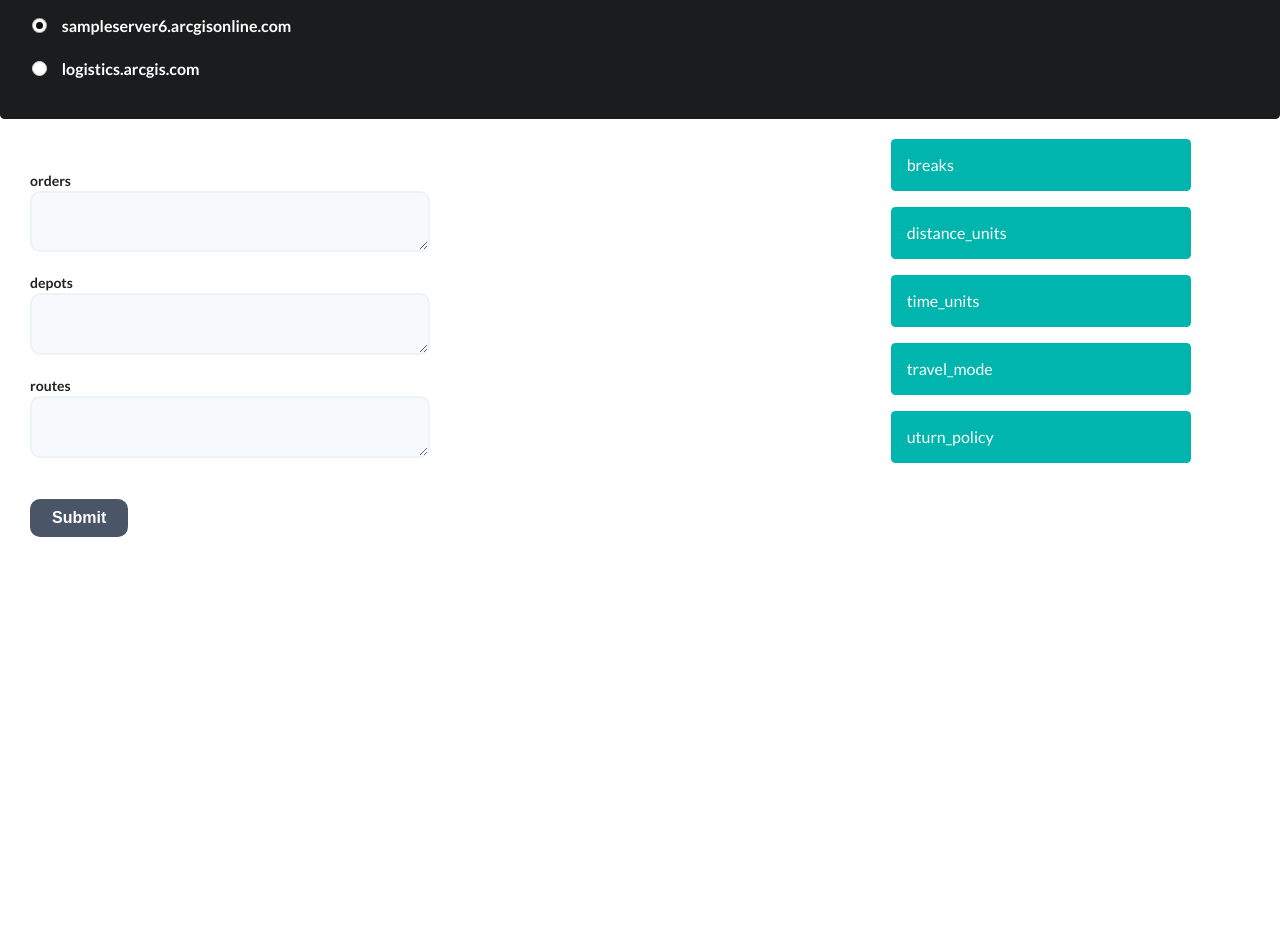
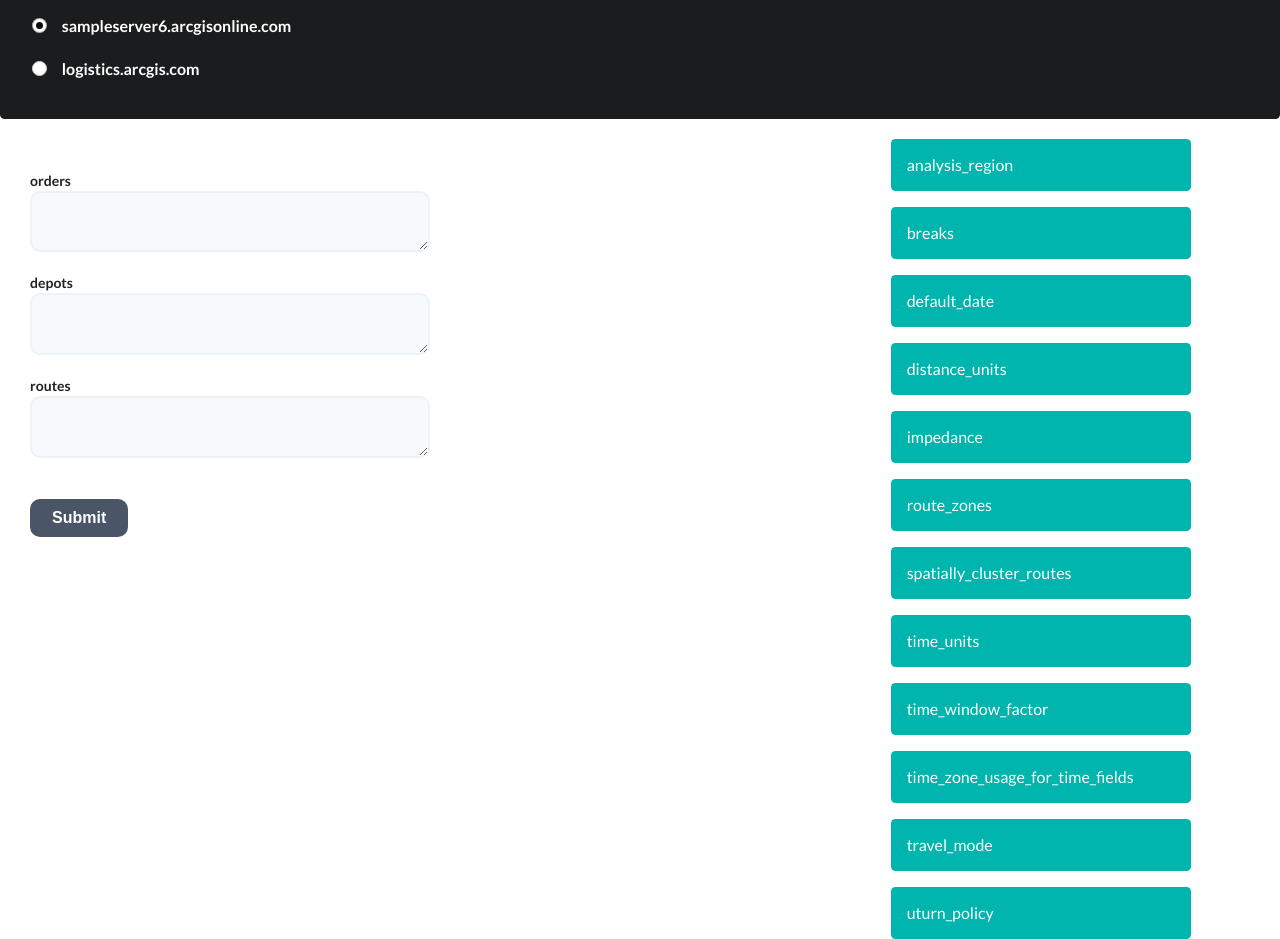
Before and after one commit to banuelosj/vrp-react-app, a React (Create React App) app: page / in a window 1280 px wide. Shown: the part 300-1239 px from the top of the page. Before the commit the page ends 869 px from the top, so only its background shows below. Built offline with nearby package versions, Linux system fonts and the light colour scheme.

Commit message:
added some new inputs

```diff
--- a/public/input-card-list-items.json
+++ b/public/input-card-list-items.json
@@ -1,13 +1,34 @@
 {
     "items":
     [{
+        "name": "analysis_region",
+        "type": "select"
+    },{
         "name": "breaks",
         "type": "textarea"
+    },{
+        "name": "default_date",
+        "type": "select"
     },{
         "name": "distance_units",
         "type": "select"
     },{
+        "name": "impedance",
+        "type": "input"
+    },{
+        "name": "route_zones",
+        "type": "textarea"
+    },{
+        "name": "spatially_cluster_routes",
+        "type": "select"
+    },{
         "name": "time_units",
+        "type": "select"
+    },{
+        "name": "time_window_factor",
+        "type": "select"
+    },{
+        "name": "time_zone_usage_for_time_fields",
         "type": "select"
     },{
         "name": "travel_mode",
--- a/src/components/InputField.js
+++ b/src/components/InputField.js
@@ -8,6 +8,8 @@ const InputField = (props) => {
 
 
     switch(type) {
+        case 'input':
+            return <Field name={name} />;
         case 'textarea':
             return <Field name={name} as={type} className="form-input" />;
         case 'select':
```
